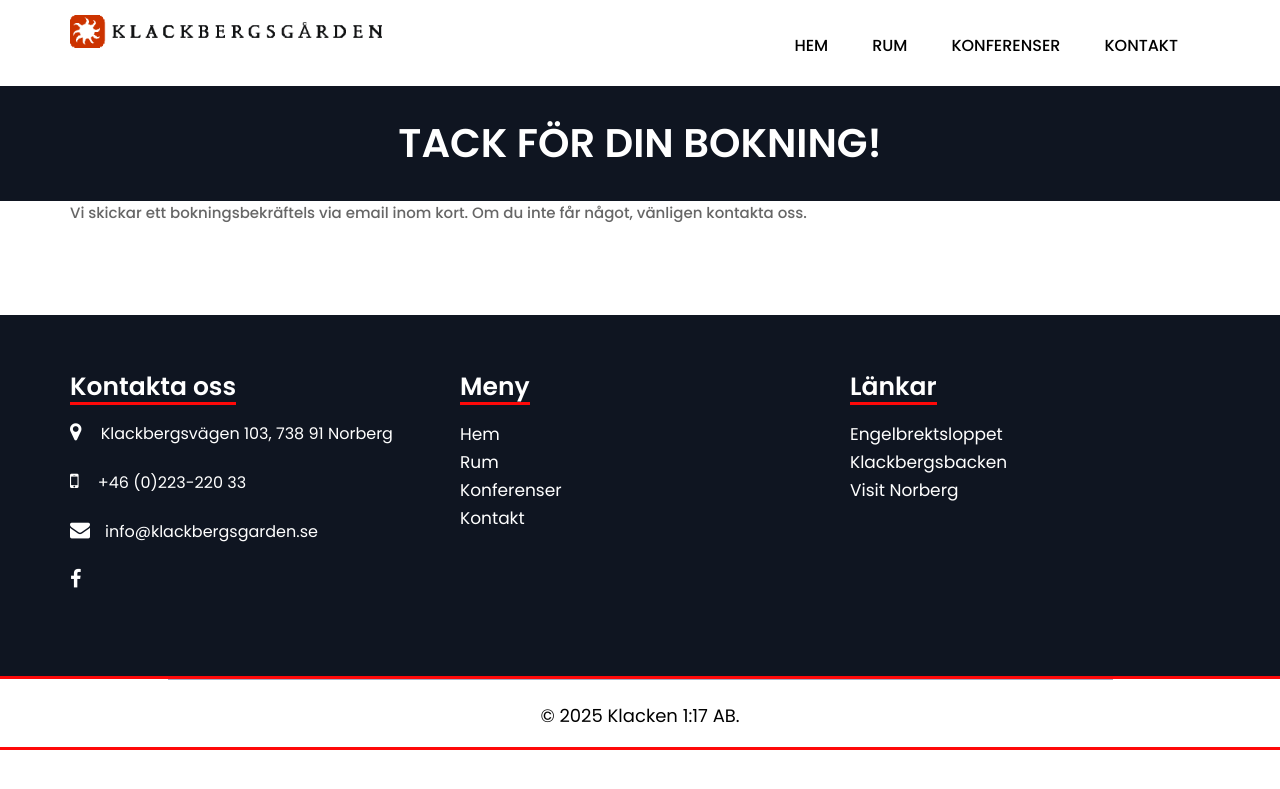
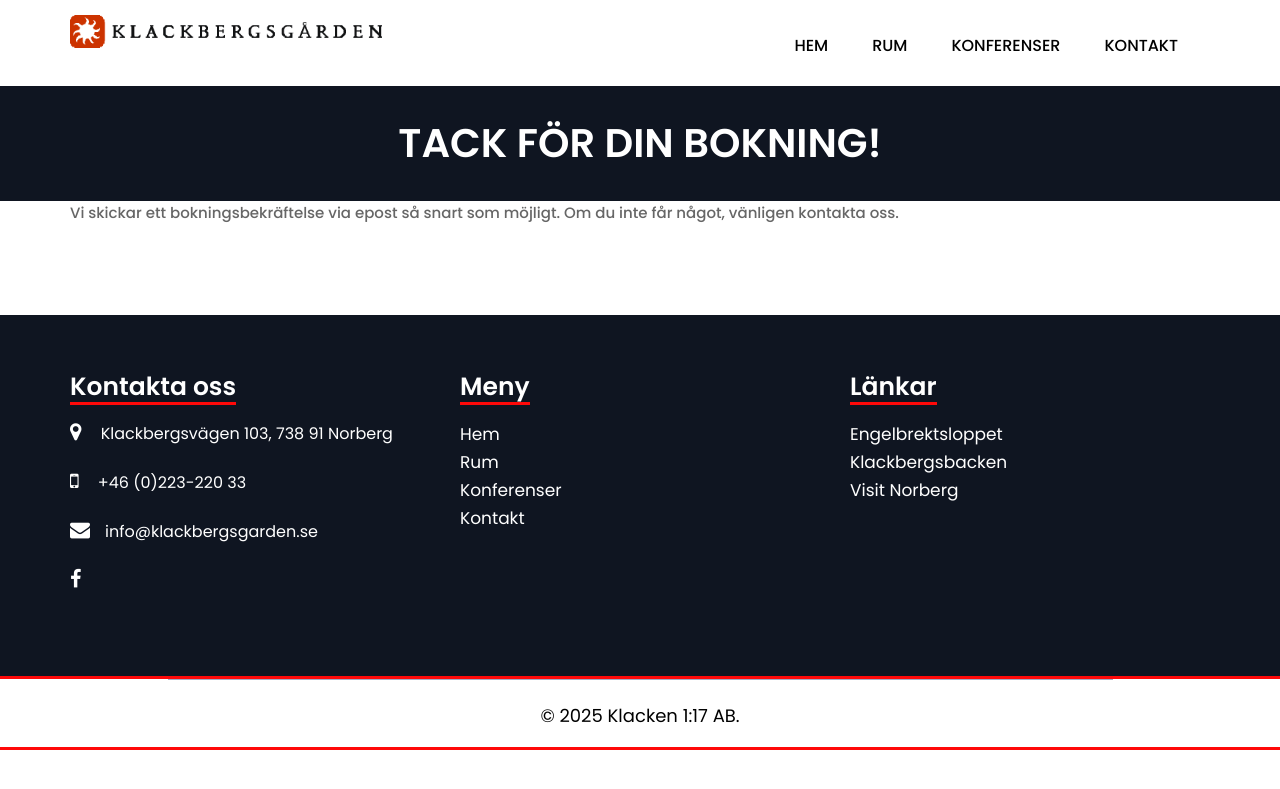
Before and after one commit to Klacken-1-17/klackbergsgarden, a Jekyll site: the page built from tack.html, in a window 1280 px wide. Shown: the top 789 px of the page. Built offline with Jekyll 4.4.1, drawn with Linux system fonts in a browser that asks for light colours; nearby versions of some CDN libraries; some web fonts are replaced; library files that are not in the unit come from our copies; comment, search, counter and statistics services are not loaded.

Commit message:
fix(tack.html): correct typo and improve booking confirmation message for better user communication

```diff
--- a/tack.html
+++ b/tack.html
@@ -16,7 +16,7 @@
       <div class="container">
       <div class="row">
         <div class="col-md-12">
-            <p>Vi skickar ett bokningsbekräftels via email inom kort. Om du inte får något, vänligen kontakta oss.</p>
+            <p>Vi skickar ett bokningsbekräftelse via epost så snart som möjligt. Om du inte får något, vänligen kontakta oss.</p>
         </div>
       </div>
     </div>
```
